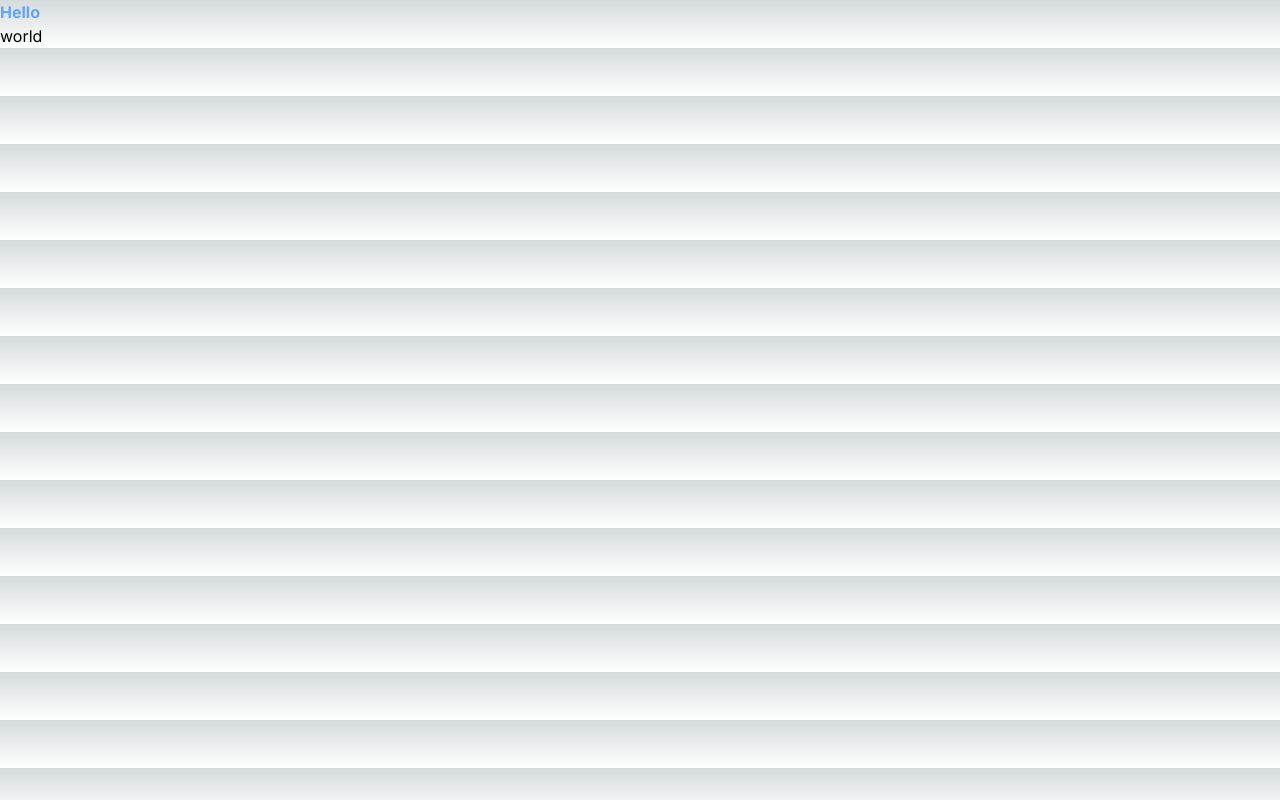
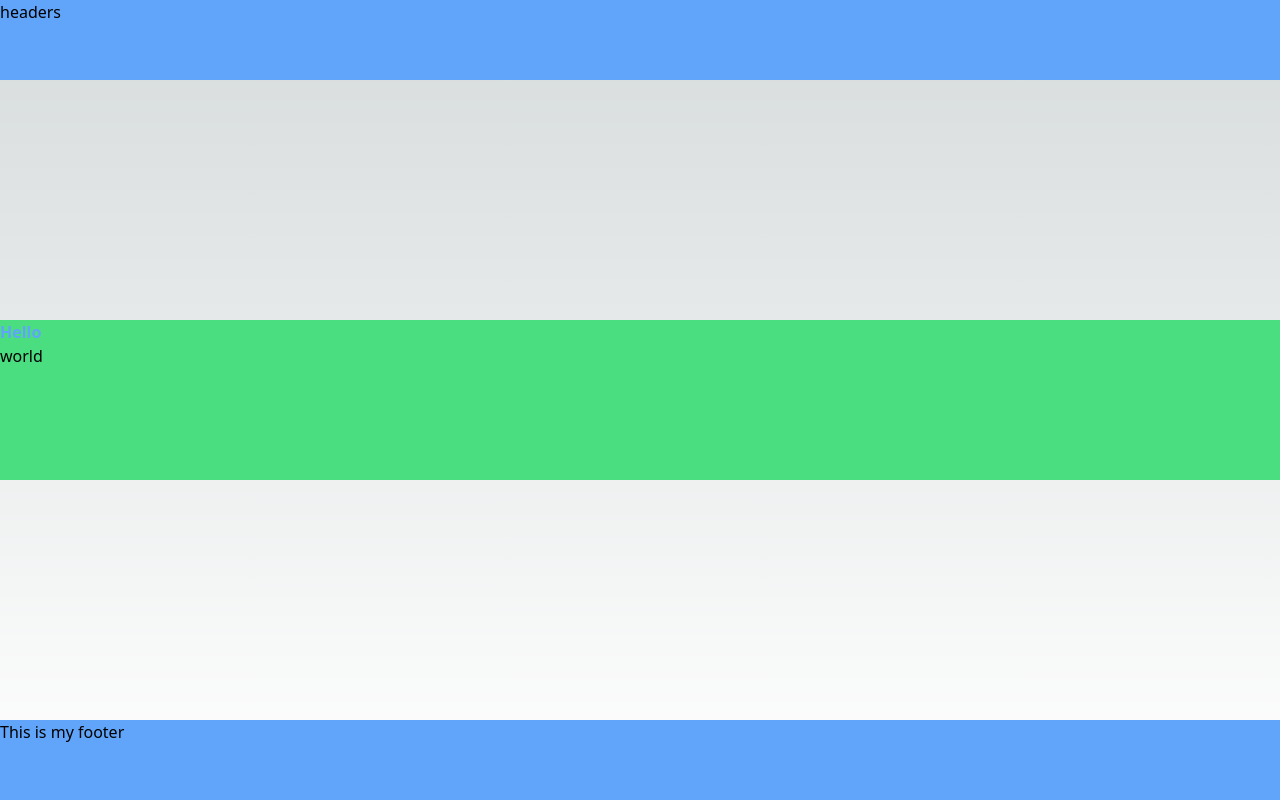
Before and after one commit to thazinnaing/text-nextjs, a Next.js app: page / in a window 1280 px wide. Built offline with nearby package versions, Linux system fonts and the light colour scheme.

Commit message:
feat: adding custom layout styles

```diff
--- /dev/null
+++ b/src/app/(auth)/layout.tsx
@@ -0,0 +1,16 @@
+export const metadata = {
+  title: 'Next.js',
+  description: 'Generated by Next.js',
+}
+
+export default function RootLayout({
+  children,
+}: {
+  children: React.ReactNode
+}) {
+  return (
+    <html lang="en">
+      <body>{children}</body>
+    </html>
+  )
+}
--- a/src/app/layout.tsx
+++ b/src/app/layout.tsx
@@ -1,22 +1,25 @@
-import type { Metadata } from "next";
-import { Inter } from "next/font/google";
+
 import "./globals.css";
 
-const inter = Inter({ subsets: ["latin"] });
-
-export const metadata: Metadata = {
-  title: "Create Next App",
-  description: "Generated by create next app",
-};
 
 export default function RootLayout({
   children,
-}: Readonly<{
+}: {
   children: React.ReactNode;
-}>) {
+}) {
   return (
     <html lang="en">
-      <body className={inter.className}>{children}</body>
+      <body className="flex flex-col justify-between h-screen w-full">
+        <header className="bg-blue-400 h-20">
+          <p>headers</p>
+        </header>
+        <div className="bg-green-400 h-40">
+          {children}
+        </div>
+        <footer className="bg-blue-400 h-20">
+          This is my footer
+        </footer>
+      </body>
     </html>
   );
 }
--- /dev/null
+++ b/src/app/products/[productId]/reviews/layout.tsx
@@ -0,0 +1,14 @@
+export default function DetailLayout({
+    children,
+  }: {
+    children: React.ReactNode;
+  }) {
+    return (
+
+          <div>
+              {children}
+              <h1>Additional features</h1>
+          </div>
+
+    );
+  }
```
